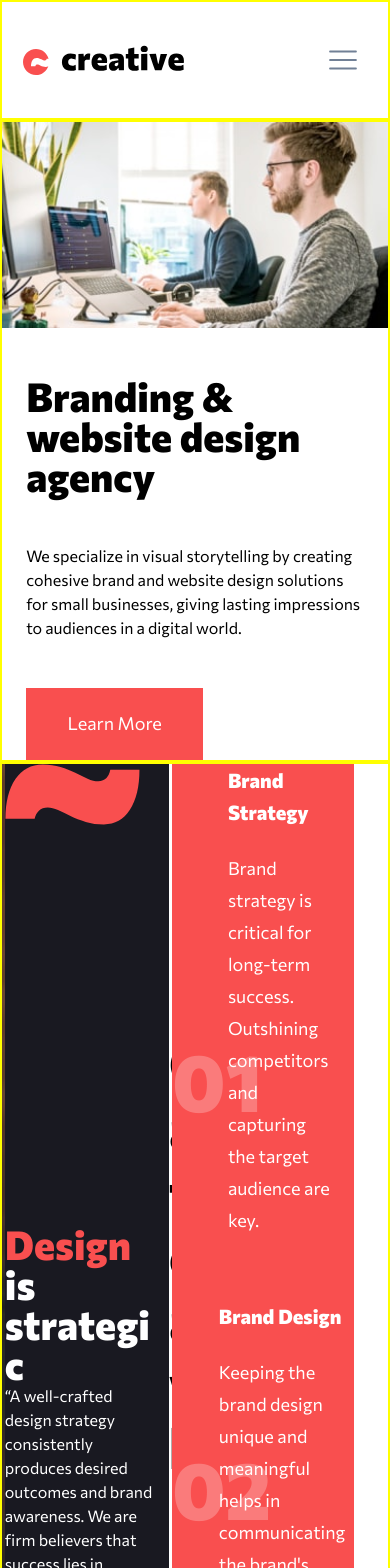
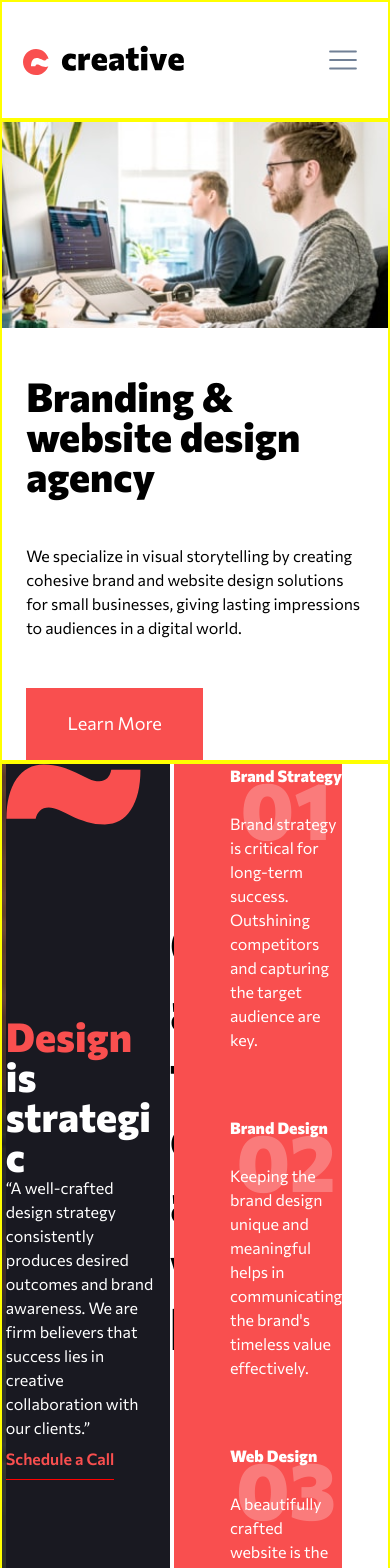
Before and after one commit to JesusKreist/creative-website, a Next.js app: page / in a window 390 px wide. Shown: the top 1568 px of the page. Built offline with nearby package versions, Linux system fonts and the light colour scheme.

Commit message:
Add responsive styling to ThingsWeDo component for tablets

```diff
--- a/components/Showcase/ThingsWeDo.tsx
+++ b/components/Showcase/ThingsWeDo.tsx
@@ -10,7 +10,7 @@ const Feature: React.FC<FeatureProps> = ({ paddedNumber, heading, text }) => {
     <Flex
       // overflow="hidden"
       color="white"
-      width="90%"
+      width={{ md: "80%", lg: "90%" }}
       maxWidth="504px"
       justifyContent="center"
       position="relative"
@@ -23,10 +23,18 @@ const Feature: React.FC<FeatureProps> = ({ paddedNumber, heading, text }) => {
         gap="1.5rem"
         zIndex="1"
       >
-        <Heading fontSize="1.25rem" fontWeight="extrabold" lineHeight="2rem">
+        <Heading
+          as="h3"
+          fontSize={{ md: "1rem", lg: "1.25rem" }}
+          fontWeight="extrabold"
+          lineHeight={{ md: "1.5625rem", lg: "2rem" }}
+        >
           {heading}
         </Heading>
-        <Text fontSize="1.125rem" lineHeight="2rem">
+        <Text
+          fontSize={{ md: "1rem", lg: "1.125rem" }}
+          lineHeight={{ md: "1.5625rem", lg: "2rem" }}
+        >
           {text}
         </Text>
       </Flex>
@@ -36,8 +44,8 @@ const Feature: React.FC<FeatureProps> = ({ paddedNumber, heading, text }) => {
         fontSize="5rem"
         fontWeight="extrabold"
         lineHeight="5.5rem"
-        left="0"
-        bottom="7rem"
+        left={{ md: "3rem", lg: "0" }}
+        bottom={{ md: "5rem", lg: "7rem" }}
         opacity="0.25"
       >
         {paddedNumber}
```
